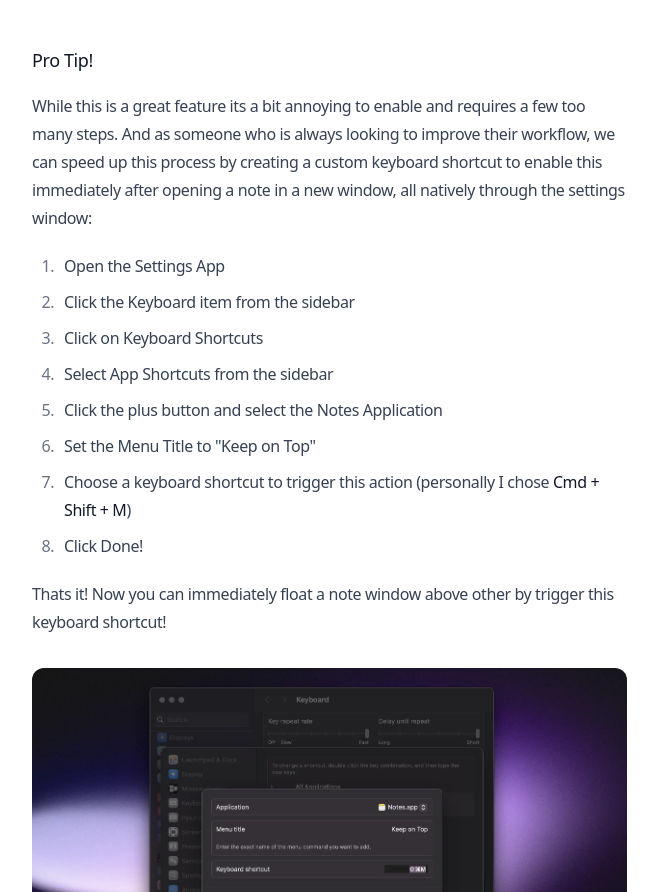
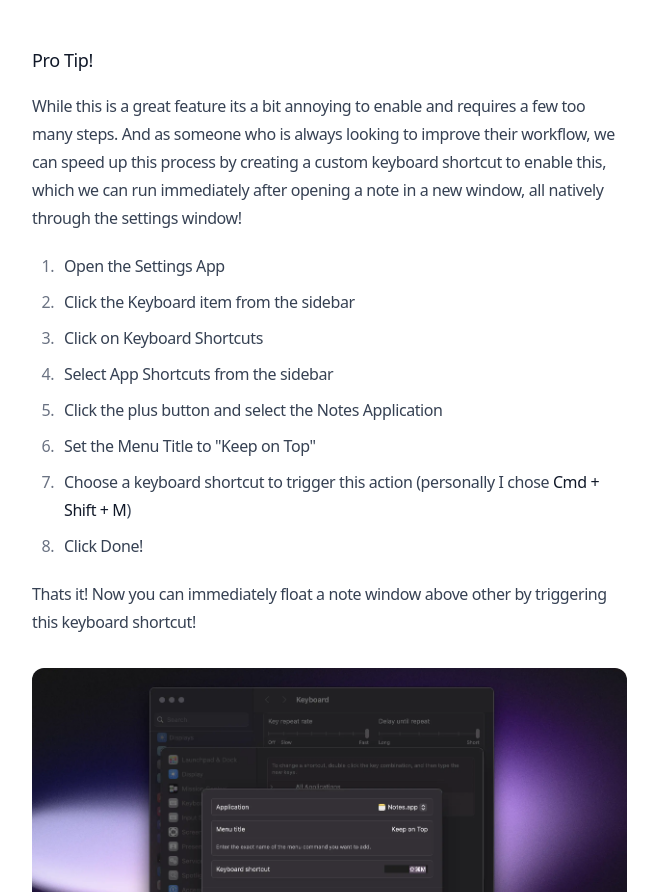
Before and after one commit to daniyalmaster693/daniyalmaster.com, a Next.js app: page /blog/keeping-apple-notes-on-top in a window 1280 px wide. Shown: the part 2009-2901 px from the top of the page, without its empty margins (304-962 px from the left). Built offline with nearby package versions, Linux system fonts and the light colour scheme.

Commit message:
Fixed a grammar mistake

```diff
--- a/app/blog/keeping-apple-notes-on-top/page.mdx
+++ b/app/blog/keeping-apple-notes-on-top/page.mdx
@@ -43,7 +43,7 @@
 
 ## Pro Tip!
 
-While this is a great feature its a bit annoying to enable and requires a few too many steps. And as someone who is always looking to improve their workflow, we can speed up this process by creating a custom keyboard shortcut to enable this immediately after opening a note in a new window, all natively through the settings window:
+While this is a great feature its a bit annoying to enable and requires a few too many steps. And as someone who is always looking to improve their workflow, we can speed up this process by creating a custom keyboard shortcut to enable this, which we can run immediately after opening a note in a new window, all natively through the settings window!
 
 1. Open the Settings App
 2. Click the Keyboard item from the sidebar
@@ -54,7 +54,7 @@
 7. Choose a keyboard shortcut to trigger this action (personally I chose **Cmd + Shift + M**)
 8. Click Done!
 
-Thats it! Now you can immediately float a note window above other by trigger this keyboard shortcut!
+Thats it! Now you can immediately float a note window above other by triggering this keyboard shortcut!
 
 <Cover
   src="../Screenshot 2025-06-18 at 11.04.52 AM.webp"
```
